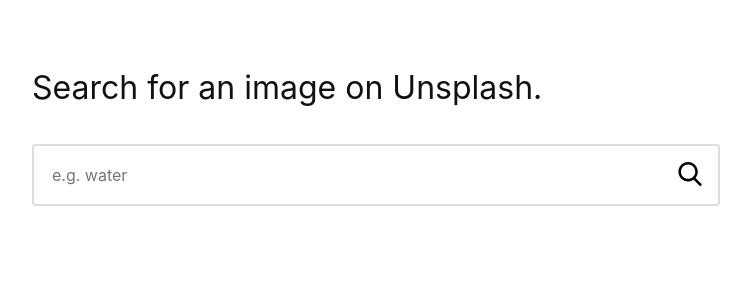
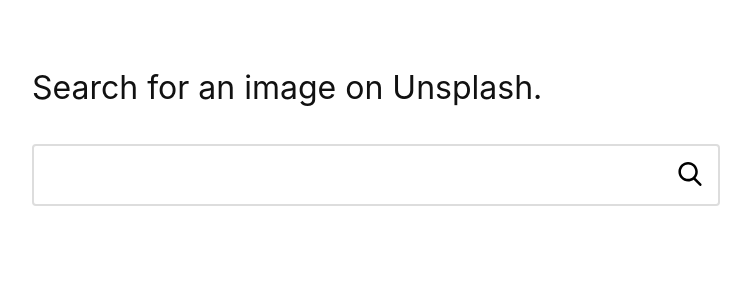
Before and after one commit to michaelthorne/react-unsplash-image-search, a React (Create React App) app: page / in a window 1280 px wide. Shown: the top 300 px of the page, without its empty margins (264-1015 px from the left). Built offline with nearby package versions, Linux system fonts and the light colour scheme; no server answers.

Commit message:
Updated query state to cater for additional parameters

```diff
--- a/src/App.js
+++ b/src/App.js
@@ -16,8 +16,10 @@
     errors: [],
     history: [],
     photo: null,
-    placeholder: 'e.g. water',
-    query: '',
+    query: {
+      placeholder: 'e.g. water',
+      search: ''
+    },
     searching: false,
   }
 
@@ -28,12 +30,14 @@
   submitHandler = (event) => {
     event.preventDefault()
 
-    let query = this.searchInput.current.value.trim()
+    let search = this.searchInput.current.value.trim()
 
-    if (query !== '') {
-      this.searchHandler(query)
+    if (search !== '') {
+      this.searchHandler(search)
       this.setState({
-        query: query,
+        query: {
+          search: search
+        },
         searching: true
       })
     }
@@ -41,19 +45,19 @@
 
   /**
    * Search Handler
-   * @param query
+   * @param search
    */
-  searchHandler = (query) => {
+  searchHandler = (search) => {
     unsplash.get('/photos/random', {
       params: {
-        'query': query
+        'query': search
       }
     })
       .then(response => {
         this.setState((prevState) => {
           return {
             errors: [],
-            history: [...new Set([...prevState.history, query])], // Only add unique queries
+            history: [...new Set([...prevState.history, search])], // Only add unique queries
             photo: response,
             searching: false,
           }
@@ -71,28 +75,30 @@
 
   /**
    * Search for an item from the history
-   * @param query
+   * @param search
    * @returns {Function}
    */
-  historyHandler = (query) => () => {
-    this.searchInput.current.value = query
+  historyHandler = (search) => () => {
+    this.searchInput.current.value = search
     this.setState({
-      query: query,
+      query: {
+        search: search
+      },
       searching: true
     }, () => {
-      this.searchHandler(query)
+      this.searchHandler(search)
     })
   }
 
   /**
    * Remove an item from the history
-   * @param query
+   * @param search
    * @returns {Function}
    */
-  removeHistoryHandler = (query) => () => {
+  removeHistoryHandler = (search) => () => {
     this.setState((prevState) => ({
       history: prevState.history.filter(previousQuery =>
-        previousQuery !== query
+        previousQuery !== search
       )
     }), () => {
       if (this.state.history.length === 0) {
@@ -108,7 +114,9 @@
     this.searchInput.current.value = ''
     this.setState({
       photo: null,
-      query: ''
+      query: {
+        search: ''
+      }
     })
   }
 
@@ -122,7 +130,7 @@
         <section className="App-section">
           <Search
             placeholder={this.state.placeholder}
-            query={this.state.query}
+            query={this.state.query.search}
             setSearchInputRef={this.searchInput}
             submitHandler={this.submitHandler}
           />
--- a/src/components/Search/Search.js
+++ b/src/components/Search/Search.js
@@ -7,14 +7,14 @@
     <form onSubmit={props.submitHandler} className="Search">
       <label
         className="Search-label"
-        htmlFor="query">
+        htmlFor="search">
         <input
-          id="query"
-          name="query"
-          placeholder={props.placeholder}
+          id="search"
+          name="search"
+          placeholder={props.query.placeholder}
           type="text"
           className="Search-input"
-          defaultValue={props.query}
+          defaultValue={props.query.search}
           ref={props.setSearchInputRef}
         />
       </label>
```
